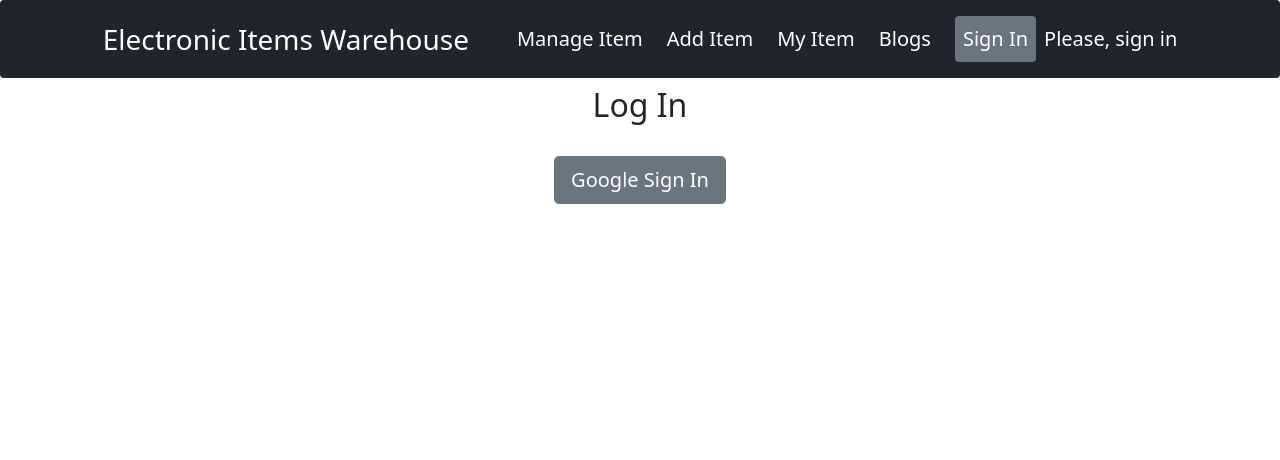
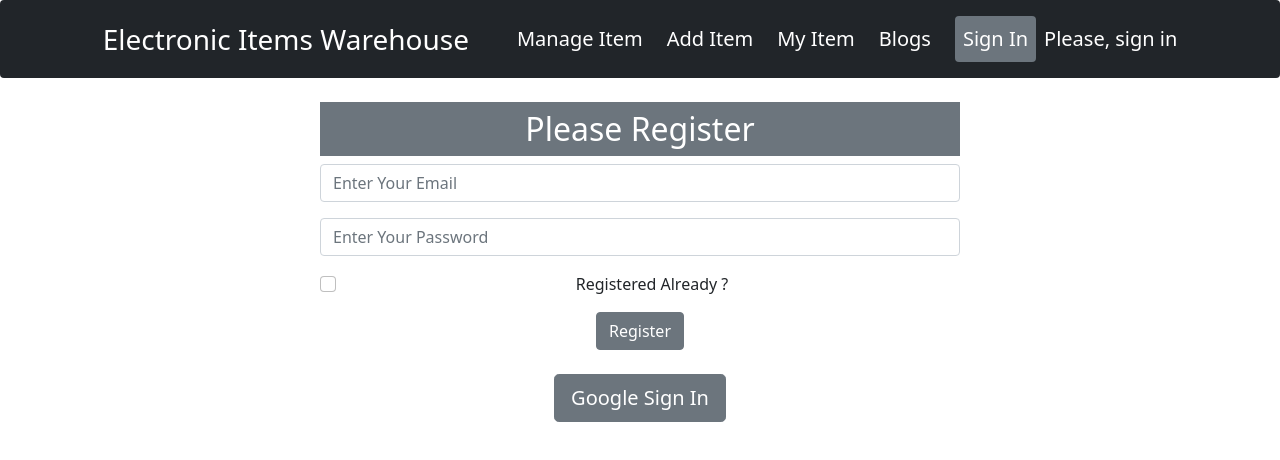
Before and after one commit to shawon-MG/Warehouse_Management--ClientSide, a React (Create React App) app: page /signIn in a window 1280 px wide. Shown: the top 460 px of the page. Built offline with nearby package versions, Linux system fonts and the light colour scheme; no server answers.

Commit message:
sign up, sign in btn added

```diff
--- a/src/components/EmailSignIn/EmailSignIn.js
+++ b/src/components/EmailSignIn/EmailSignIn.js
@@ -1,125 +1,59 @@
-// import { createUserWithEmailAndPassword, sendEmailVerification, sendPasswordResetEmail, signInWithEmailAndPassword } from 'firebase/auth';
-// import { useState } from 'react';
-// import { Button, Form } from 'react-bootstrap';
-// import { useLocation, useNavigate } from 'react-router-dom';
-// import { auth } from '../../firebase.config';
-// import useFirebase from '../../hooks/useFirebase';
+import { createUserWithEmailAndPassword, sendEmailVerification, sendPasswordResetEmail, signInWithEmailAndPassword } from 'firebase/auth';
+import { useState } from 'react';
+import { Button, Form } from 'react-bootstrap';
+import { useCreateUserWithEmailAndPassword, useSendEmailVerification, useSignInWithEmailAndPassword, useSignInWithGoogle } from 'react-firebase-hooks/auth';
+import { useLocation, useNavigate } from 'react-router-dom';
+import { auth } from '../../firebase.config';
 
-// const SignIn = () => {
+const SignIn = () => {
 
-//     const [email, setEmail] = useState('');
-//     const [password, setPassword] = useState('');
-//     const [register, setRegister] = useState(false);
+    const [createUserWithEmailAndPassword] = useCreateUserWithEmailAndPassword(auth);
+    const [signInWithEmailAndPassword] = useSignInWithEmailAndPassword(auth);
+    const [sendEmailVerification] = useSendEmailVerification(auth);
 
-//     const handleEmailBlur = (event) => {
-//         setEmail(event.target.value);
-//     }
-//     const handlePasswordBlur = (event) => {
-//         setPassword(event.target.value);
-//     }
+    const [email, setEmail] = useState('');
+    const [password, setPassword] = useState('');
+    const [register, setRegister] = useState('');
+    const [error, setError] = useState('');
 
-//     const handleRegistration = event => {
-//         setRegister(event.target.checked);
-//     }
+    const handleEmailBlur = e => {
+        setEmail(e.target.value);
+    };
+    const handlePasswordBlur = e => {
+        setPassword(e.target.value);
+    };
+    const handleRegistration = event => {
+        setRegister(event.target.checked);
+    };
 
-//     const emailVarification = () => {
-//         sendEmailVerification(auth.currentUser)
-//             .then(() => {
-//                 console.log('Email Sent');
-//             })
-//     }
+    const handleSubmit = async (e) => {
+        e.preventDefault();
+        if (register) {
+            if (password.length < 6) {
+                setError('Password must be more than 6 characters')
+                return;
+            }
+            signInWithEmailAndPassword(email, password)
+                .then(() => {
+                    navigate(from, { replace: true })
+                });
+        }
+        else {
+            if (password.length < 6) {
+                setError('Password Must Be More Than 6 Characters')
+                return;
+            }
+            createUserWithEmailAndPassword(email, password)
+                .then(() => {
+                    navigate(from, { replace: true })
+                });
+        }
+        await sendEmailVerification();
+        Window.alert('Varify Your Email Address');
 
-//     const handleSubmit = (event) => {
-//         if (register) {
-//             signInWithEmailAndPassword(auth, email, password)
-//                 .then(result => {
-//                     const user = result.user;
-//                     console.log(user);
-//                 })
-//                 .catch(error => {
-//                     console.error(error);
-//                 })
-//         }
-//         else {
-//             createUserWithEmailAndPassword(auth, email, password)
-//                 .then(result => {
-//                     const user = result.user;
-//                     console.log(user);
-//                     emailVarification();
-//                 })
-//                 .catch(error => {
-//                     console.error(error);
-//                 })
-//         }
-//         console.log('SUBMITTED: ', email, password);
-//         event.preventDefault();
-//     }
-
-//     const handlePasswordReset = () => {
-//         sendPasswordResetEmail(auth, email)
-//             .then(() => {
-//                 console.log('Email Sent');
-//             })
-//     };
-
-//     const { user, handleGoogleSignIn } = useFirebase();
-
-//     const navigate = useNavigate();
-//     const location = useLocation();
-//     const from = location?.search?.from?.pathname || '/';
-
-//     if (user) {
-//         navigate(from, { replace: true });
-//     }
-
-//     const googleSignIn = () => {
-//         handleGoogleSignIn()
-//             .then(() => {
-//                 navigate(from, { replace: true })
-//             })
-//     };
-
-//     return (
-//         <div>
-//             <div className="registration w-50 mx-auto">
-//                 <h2 className='bg-secondary text-white p-2 mt-4'> Please {register ? 'Log-In' : 'Register'}</h2>
-//                 <Form onSubmit={handleSubmit}>
-//                     <Form.Group className="mb-3" controlId="formBasicEmail">
-//                         <Form.Control onBlur={handleEmailBlur} type="email" placeholder="Enter Your Email" required />
-//                     </Form.Group>
-
-//                     <Form.Group className="mb-3" controlId="formBasicPassword">
-//                         <Form.Control onBlur={handlePasswordBlur} type="password" placeholder="Enter Your Password" required />
-//                     </Form.Group>
-//                     <Form.Group className="mb-3 " controlId="formBasicCheckbox">
-//                         <Form.Check onChange={handleRegistration} type="checkbox" label="Registered Already ?" />
-//                     </Form.Group>
-//                     <Button variant="secondary" type="submit" className='text-white'>
-//                         {register ? 'Log-In' : 'Register'}
-//                     </Button> <br />
-//                     <Button onClick={handlePasswordReset} variant="link" className='text-dark'>Forget Password?</Button>
-//                 </Form>
-//             </div>
-
-//             <Button onClick={googleSignIn} variant="secondary" size="lg" className="mt-4">
-//                 Google Sign In
-//             </Button>
-
-//         </div>
-//     );
-// };
-// export default SignIn;
-
-import React from 'react';
-import { Button } from 'react-bootstrap';
-import { useSignInWithGoogle } from 'react-firebase-hooks/auth';
-import { auth } from '../../firebase.config';
-import { useLocation, useNavigate } from 'react-router-dom';
-
-const EmailSignIn = () => {
+    };
 
     const [signInWithGoogle] = useSignInWithGoogle(auth);
-
     const navigate = useNavigate();
     const location = useLocation();
     const from = location?.state?.from?.pathname || '/';
@@ -128,15 +62,133 @@ const EmailSignIn = () => {
             .then(() => {
                 navigate(from, { replace: true })
             })
-    }
+    };
+
     return (
+
         <div>
-            <h2>Log In</h2>
+            <div className="registration w-50 mx-auto">
+                <h2 className='bg-secondary text-white p-2 mt-4'> Please {register ? 'Sign In' : 'Register'}</h2>
+                <Form onSubmit={handleSubmit}>
+                    <Form.Group className="mb-3" controlId="formBasicEmail">
+                        <Form.Control onBlur={handleEmailBlur} type="email" placeholder="Enter Your Email" required />
+                    </Form.Group>
+
+                    <Form.Group className="mb-3" controlId="formBasicPassword">
+                        <Form.Control onBlur={handlePasswordBlur} type="password" placeholder="Enter Your Password" required />
+                    </Form.Group>
+
+                    <p className='text-danger'><strong>{error}</strong></p>
+
+                    <Form.Group className="mb-3 " controlId="formBasicCheckbox">
+                        <Form.Check onChange={handleRegistration} type="checkbox" label="Registered Already ?" />
+                    </Form.Group>
+
+                    <Button variant="secondary" type="submit" className='text-white'>
+                        {register ? 'Sign In' : 'Register'}
+                    </Button> <br />
+                </Form>
+            </div>
+
             <Button onClick={handleGoogleSignIn} variant="secondary" size="lg" className="mt-4">
                 Google Sign In
             </Button>
+
         </div>
     );
 };
 
-export default EmailSignIn;
+export default SignIn;
+
+
+
+
+
+
+
+
+// import React, { useState } from 'react';
+// import { Button, Form } from 'react-bootstrap';
+// import { useCreateUserWithEmailAndPassword, useSignInWithGoogle } from 'react-firebase-hooks/auth';
+// import { auth } from '../../firebase.config';
+// import { useLocation, useNavigate } from 'react-router-dom';
+
+// const EmailSignIn = () => {
+
+//     const [signInWithGoogle] = useSignInWithGoogle(auth);
+//     const navigate = useNavigate();
+//     const location = useLocation();
+//     const from = location?.state?.from?.pathname || '/';
+//     const handleGoogleSignIn = () => {
+//         signInWithGoogle()
+//             .then(() => {
+//                 navigate(from, { replace: true })
+//             })
+//     };
+
+//     const [createUserWithEmailAndPassword, user] = useCreateUserWithEmailAndPassword(auth);
+//     const [email, setEmail] = useState('');
+//     const [password, setPassword] = useState('');
+//     const [register, setRegister] = useState('');
+//     const [error, setError] = useState('');
+
+//     const handleEmailBlur = e => {
+//         setEmail(e.target.value);
+//     };
+//     const handlePasswordBlur = e => {
+//         setPassword(e.target.value);
+//     };
+//     const handleCreateAccount = e => {
+//         e.preventDefault();
+//         if (password.length < 6) {
+//             setError('Password must be more than 6 characters')
+//             return;
+//         }
+//         createUserWithEmailAndPassword(email, password)
+//             .then(() => {
+//                 navigate(from, { replace: true })
+//             });
+//     };
+
+//     return (
+//         <div>
+//             {/* <div className="registration w-50 mx-auto">
+//                 <h2 className='bg-secondary text-white p-2 mt-4'> Please Register First</h2>
+//                 <Form >
+//                     <Form.Group onBlur={handleEmailBlur} className="mb-3" controlId="formBasicEmail">
+//                         <Form.Control type="email" placeholder="Enter Your Email" required />
+//                     </Form.Group>
+
+//                     <Form.Group onBlur={handlePasswordBlur} className="mb-3" controlId="formBasicPassword">
+//                         <Form.Control type="password" placeholder="Enter Your Password" required />
+//                     </Form.Group>
+
+//                     <p className='text-danger'> {error} </p>
+
+//                     <Form.Group className="mb-3 " controlId="formBasicCheckbox">
+//                         <Form.Check type="checkbox" label="Registered Already ?" />
+//                     </Form.Group>
+//                     <Button onSubmit={handleCreateAccount} variant="secondary" type="submit" className='text-white'>
+//                         Register
+//                     </Button> <br />
+//                     <Button variant="link" className='text-dark'>Forget Password?</Button>
+//                 </Form>
+//             </div> */}
+
+//             <div>
+//                 <form>
+//                     <input onBlur={handleEmailBlur} type="email" name="" id="" /> <br /> <br />
+//                     <input onBlur={handlePasswordBlur} type="password" name="" id="" /><br /> <br />
+//                     <input onSubmit={handleCreateAccount} type="submit" value="submit" />
+//                 </form>
+//             </div>
+
+
+//             <Button onClick={handleGoogleSignIn} variant="secondary" size="lg" className="mt-4">
+//                 Google Sign In
+//             </Button>
+//         </div>
+//     );
+// };
+
+// export default EmailSignIn;
```
